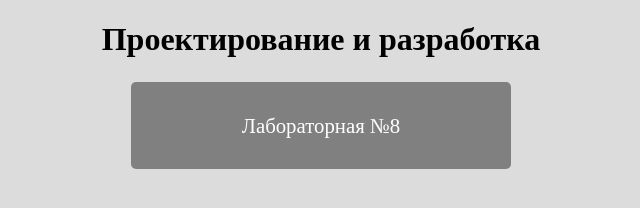
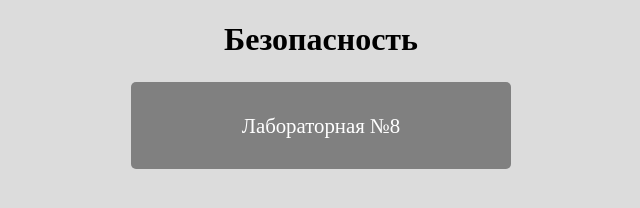
Before and after one commit to FL4MING/Bezopasnost, a plain HTML site: page index.html in a window 1280 px wide. Shown: the whole page, without its empty margins (319-959 px from the left). Drawn offline with Linux system fonts and the light colour scheme.

Commit message:
Update index.html

```diff
--- a/index.html
+++ b/index.html
@@ -3,7 +3,7 @@
 <head>
 	<meta charset="utf-8">
 	<meta name="viewport" content="width=device-width, initial-scale=1">
-	<title>Проектирование и разработка</title>
+	<title>Безопасность</title>
 	<link href="https://github.com/FL4MING/Proektirovanie/blob/a60e5450d2cbf096f1a11bb03acc2afa1138854b/icon.png" rel="icon" type="image/png">
 	<style>
 		.buttons {
@@ -27,7 +27,7 @@
 	</style>
 </head>
 <body style="background: #DCDCDC; font-family: Roboto Slab;">
-	<h1>Проектирование и разработка</h1>
+	<h1>Безопасность</h1>
 	<div>
 		<div>
 			<!-- <a class="buttons" href="https://fl4ming.github.io/Proektirovanie_1/">Лабораторная №2</a> -->
```
